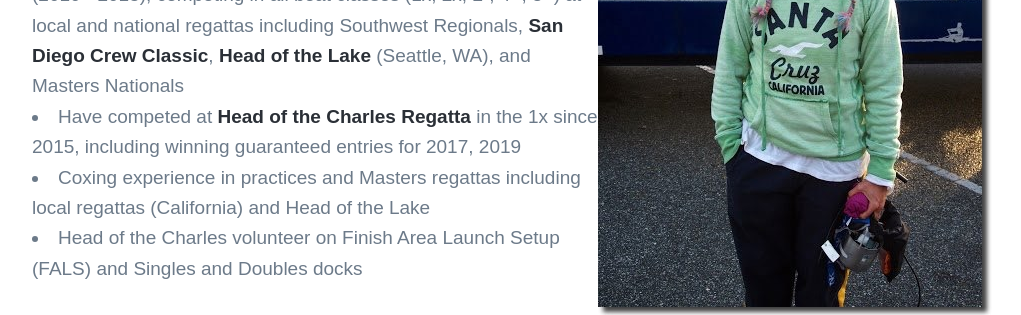
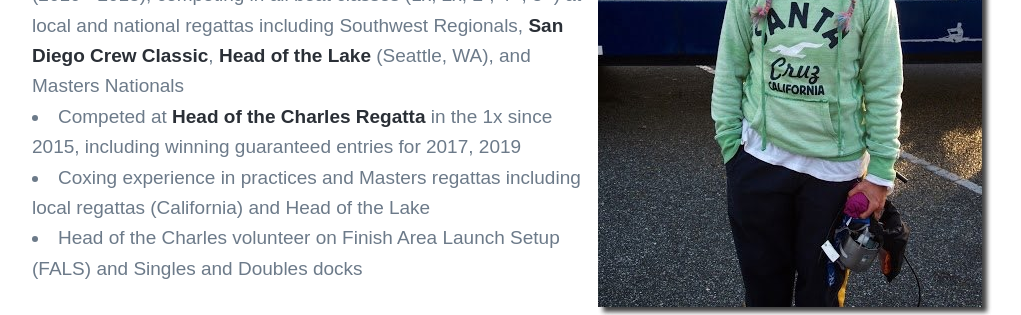
Before and after one commit to londoncalling/slow-motion-stories, a Jekyll site: the page built from _pages/portfolio-rowing.md, in a window 1280 px wide. Shown: the part 549-864 px from the top of the page, without its empty margins (224-1245 px from the left). Built offline with Jekyll 4.4.1, drawn with Linux system fonts in a browser that asks for light colours; nearby versions of some CDN libraries; some web fonts are replaced.

Commit message:
copyedits
Signed-off-by: Vicky Bialas <vicky.bialas@gmail.com>

```diff
--- a/_pages/portfolio-rowing.md
+++ b/_pages/portfolio-rowing.md
@@ -10,7 +10,7 @@ featured_image: /images/demo/demo-landscape.jpg
 
 - Learned to row as a Masters rower at [Bair Island Aquatic Center (BIAC)](https://gobair.org/), starting with a Learn to Row in the summer of 2010
 - Rowed on BIAC Novice, Intermediate, and Competitive teams (2010 - 2015), competing in all boat classes (1x, 2x, 2-, 4+, 8+) at local and national regattas including Southwest Regionals, [San Diego Crew Classic](https://crewclassic.org/), [Head of the Lake](http://lakewashingtonrowing.com/home/hotl/) (Seattle, WA), and Masters Nationals
-- Have competed at [Head of the Charles Regatta](https://www.hocr.org/) in the 1x since 2015, including winning guaranteed entries for 2017, 2019
+- Competed at [Head of the Charles Regatta](https://www.hocr.org/) in the 1x since 2015, including winning guaranteed entries for 2017, 2019
 - Coxing experience in practices and Masters regattas including local regattas (California) and Head of the Lake
 - Head of the Charles volunteer on Finish Area Launch Setup (FALS) and Singles and Doubles docks
 
```
